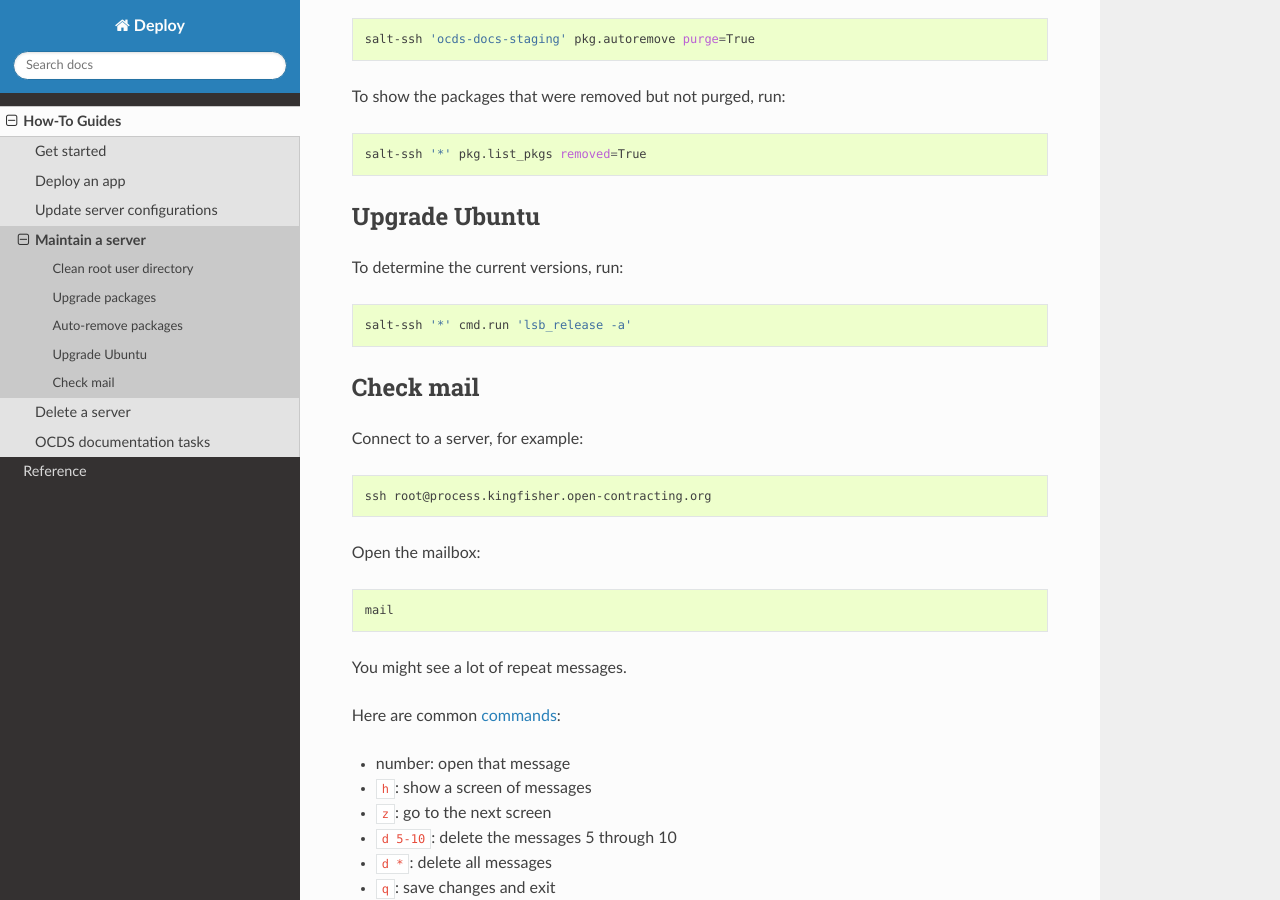
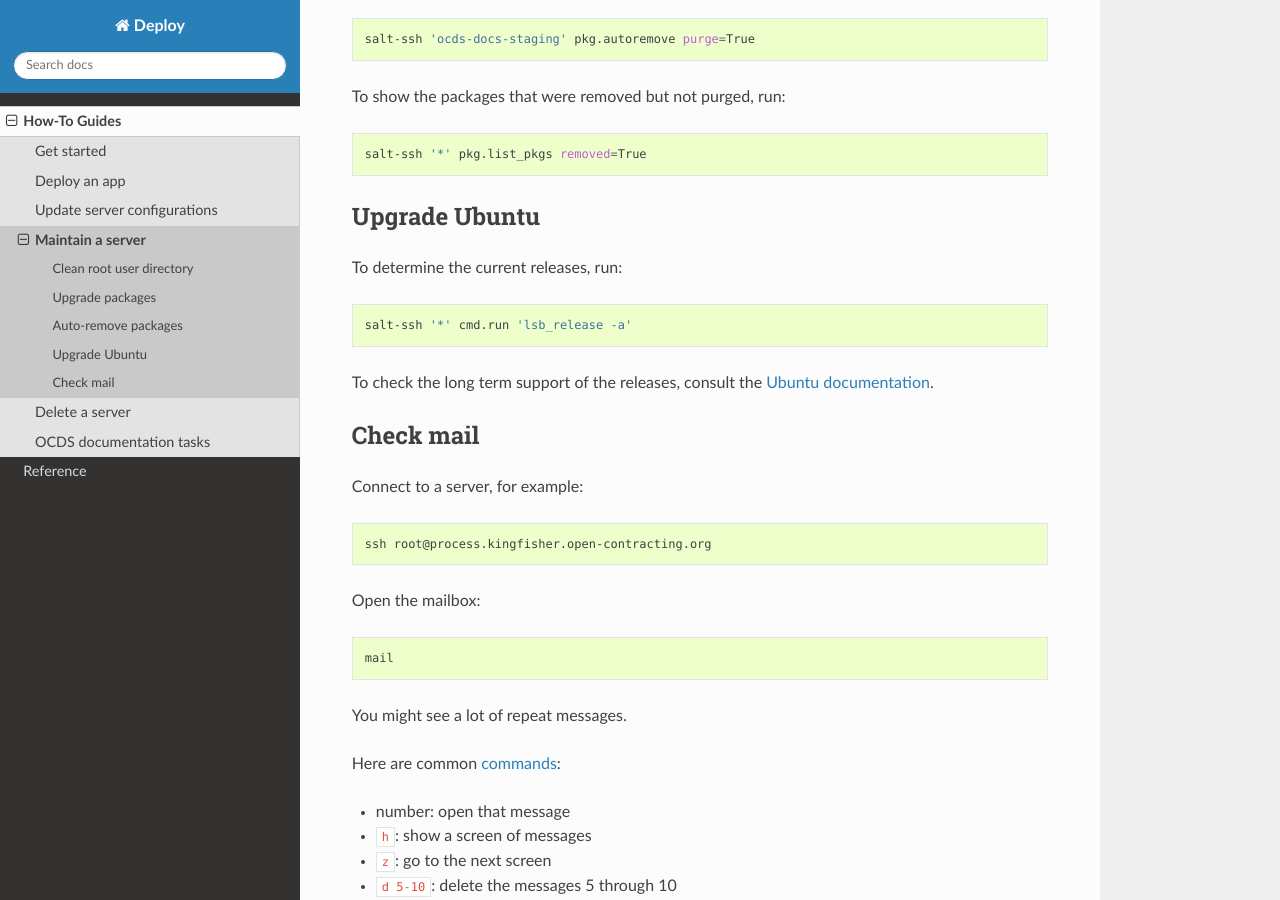
Before and after one commit to open-contracting/deploy, a Sphinx documentation site: the page built from docs/how-to/maintain.rst, in a window 1280 px wide and 900 px high, scrolled down 849 px. Built offline with Sphinx 7.4.7 and the Read the Docs theme 2.0.0, drawn with Linux system fonts in a browser that asks for light colours.

Commit message:
Add link to Ubuntu docs about end-of-life dates

```diff
--- a/docs/how-to/maintain.rst
+++ b/docs/how-to/maintain.rst
@@ -50,11 +50,13 @@ To show the packages that were removed but not purged, run:
 Upgrade Ubuntu
 --------------
 
-To determine the current versions, run:
+To determine the current releases, run:
 
 .. code-block:: bash
 
    salt-ssh '*' cmd.run 'lsb_release -a'
+
+To check the long term support of the releases, consult the `Ubuntu documentation <https://ubuntu.com/about/release-cycle>`__.
 
 Check mail
 ----------
```
